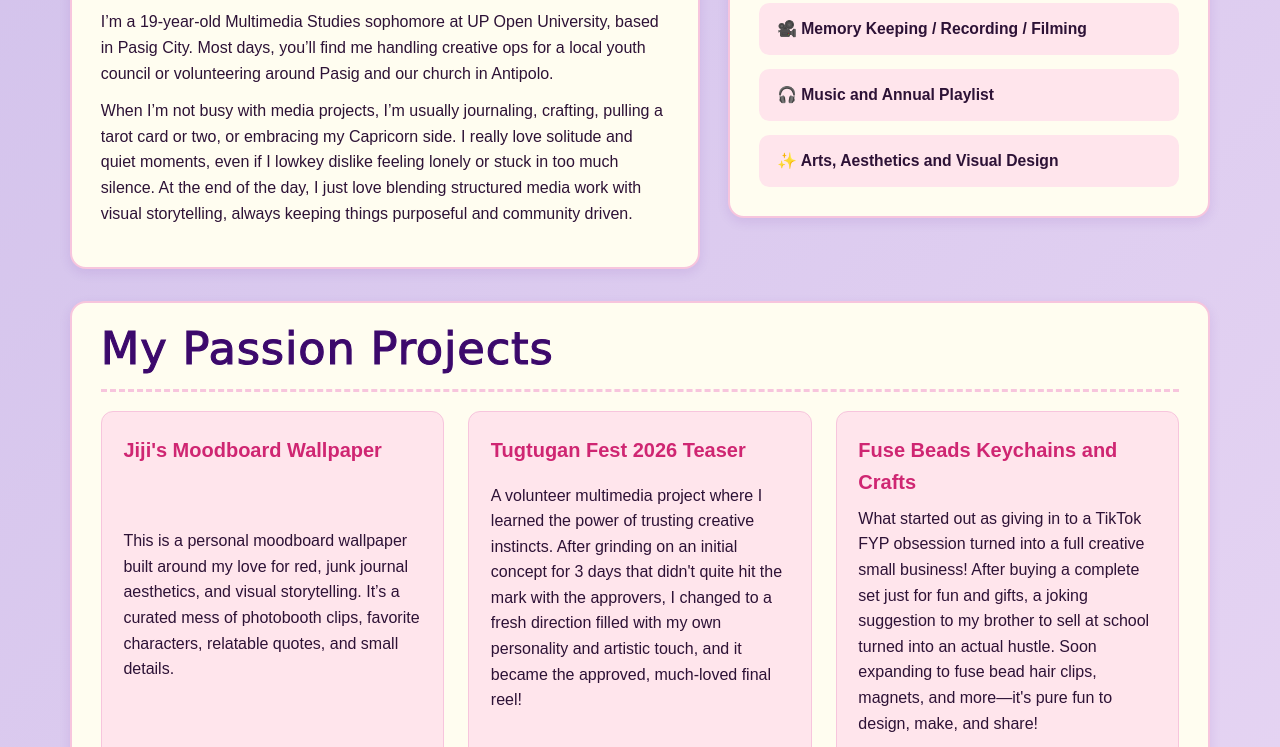
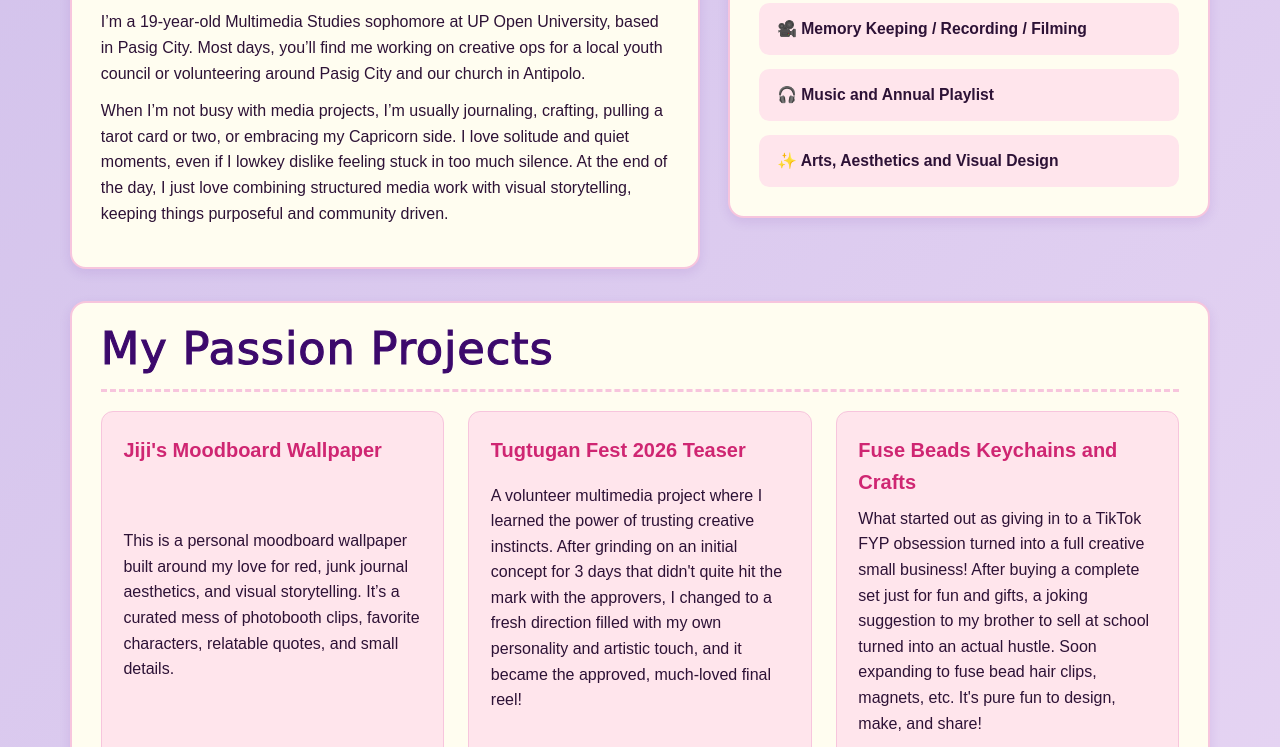
Before and after one commit to htlayones-create/MMS171-FINAL-PROJECT-Layones, a plain HTML site: page index.html in a window 1280 px wide. Shown: the part 1069-1816 px from the top of the page. Drawn offline with Linux system fonts and the light colour scheme; a web font is replaced by a local one.

Commit message:
Update index.html

```diff
--- a/index.html
+++ b/index.html
@@ -48,10 +48,10 @@
 
                     <p class="greeting">Hello! Welcome! It's me Jian!</p>
                     <p class="biotext">
-                        I’m a 19-year-old Multimedia Studies sophomore at UP Open University, based in Pasig City. Most days, you’ll find me handling creative ops for a local youth council or volunteering around Pasig and our church in Antipolo.
+                        I’m a 19-year-old Multimedia Studies sophomore at UP Open University, based in Pasig City. Most days, you’ll find me working on creative ops for a local youth council or volunteering around Pasig City and our church in Antipolo.
                     </p>
                     <p class="biotext">
-                        When I’m not busy with media projects, I’m usually journaling, crafting, pulling a tarot card or two, or embracing my Capricorn side. I really love solitude and quiet moments, even if I lowkey dislike feeling lonely or stuck in too much silence. At the end of the day, I just love blending structured media work with visual storytelling, always keeping things purposeful and community driven.
+                        When I’m not busy with media projects, I’m usually journaling, crafting, pulling a tarot card or two, or embracing my Capricorn side. I love solitude and quiet moments, even if I lowkey dislike feeling stuck in too much silence. At the end of the day, I just love combining structured media work with visual storytelling, keeping things purposeful and community driven.
                     </p>
                 </div>
             </section>
@@ -101,7 +101,7 @@
                 <article class="projectarticle">
                     <h3>Fuse Beads Keychains and Crafts</h3>
                     <p>
-                        What started out as giving in to a TikTok FYP obsession turned into a full creative small business! After buying a complete set just for fun and gifts, a joking suggestion to my brother to sell at school turned into an actual hustle. Soon expanding to fuse bead hair clips, magnets, and more—it's pure fun to design, make, and share!
+                        What started out as giving in to a TikTok FYP obsession turned into a full creative small business! After buying a complete set just for fun and gifts, a joking suggestion to my brother to sell at school turned into an actual hustle. Soon expanding to fuse bead hair clips, magnets, etc. It's pure fun to design, make, and share!
                     </p>
                     <img src="images/fuse.jpg" alt="Project 3 Preview" class="projectimg">
                 </article>
```
